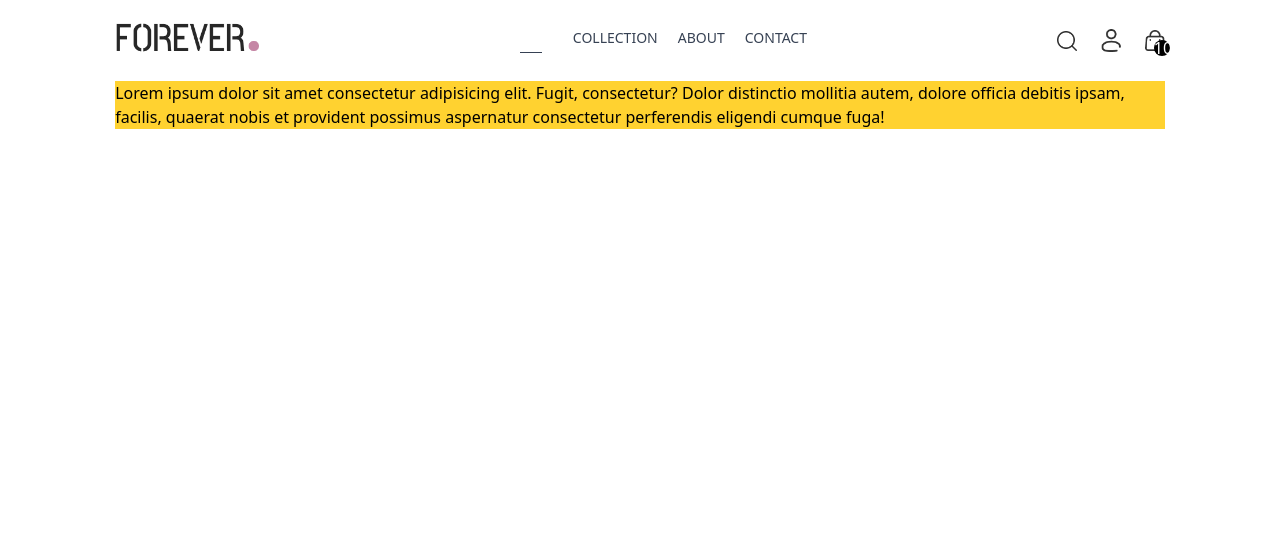
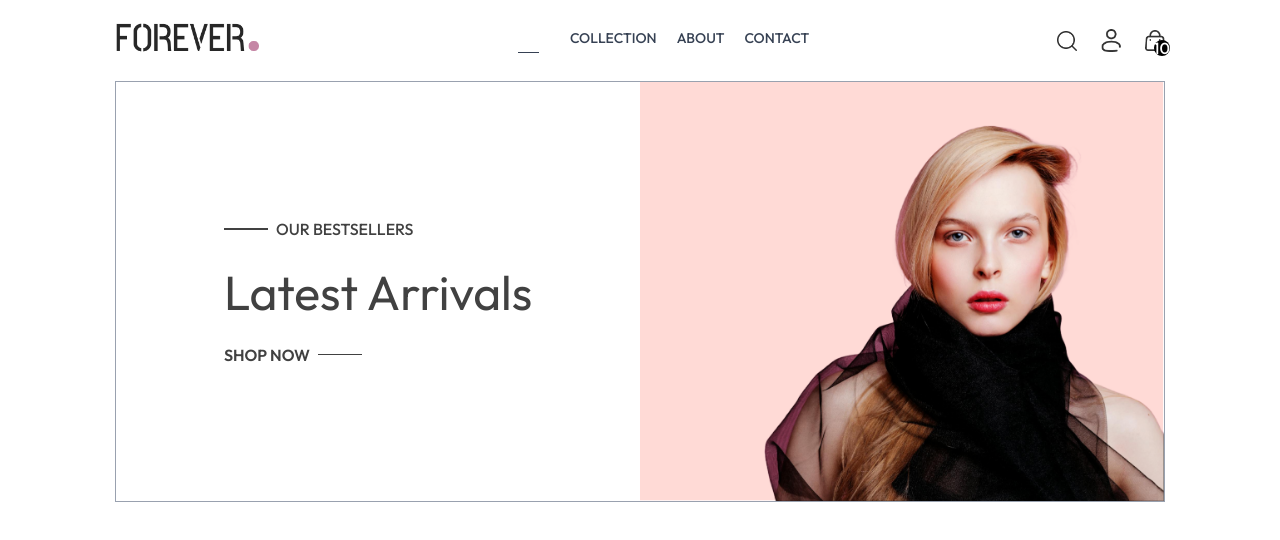
Before and after one commit to muqeet1001/eCommerce, a React (Vite) app in the folder frontend/: page / in a window 1280 px wide. Shown: the top 540 px of the page. Built offline with nearby package versions, Linux system fonts and the light colour scheme.

Commit message:
Refactor Navbar component for improved readability and update styles in index.css; add Hero component for enhanced homepage layout

```diff
--- /dev/null
+++ b/frontend/src/components/Hero.jsx
@@ -0,0 +1,28 @@
+import React from 'react'
+import { assets } from './../assets/assets';
+
+function Hero() {
+  return (
+    <div  className="hero-container flex flex-col sm:flex-row border border-gray-400">
+        {/* Left Section */}
+       <div className='w-full sm:w-1/2 flex items-center justify-center py-10 sm:py-0'>
+           <div className='text-[#414141]'>
+               <div className='flex items-center gap-2'>
+                <p className='w-8 md:w-11 h-0.5 bg-[#414141]'></p>
+                <p className='font-medium text-sm md:text-base'>OUR BESTSELLERS</p>
+               </div>
+               <h1 className=' .prata-regular text-3xl sm:py-3 lg:text-5xl leading-relaxed'>Latest Arrivals</h1>
+               <div className='flex items-center gap-2'>
+                <p className='font-semibold text-sm md:text-base'>SHOP NOW</p>
+                 <p className=' w-8 md:w-11 h-px bg-[#414141]'></p>
+               </div>
+           </div>
+           {/* Hero Right side */}
+
+       </div>
+       <img className='w-full sm:w-1/2' src={assets.hero_img} alt="" />
+    </div>
+  )
+}
+
+export default Hero
--- a/frontend/src/components/Navbar.jsx
+++ b/frontend/src/components/Navbar.jsx
@@ -1,7 +1,6 @@
-import {useState}from 'react'
+import { useState } from 'react'
 import { assets } from '../assets/assets'
-import { NavLink,Link } from 'react-router-dom'
-import Collection from './../pages/Collection';
+import { NavLink, Link } from 'react-router-dom'
 function Navbar() {
     const [visible, setvisible] = useState(false)
     return (
@@ -37,23 +36,23 @@ function Navbar() {
                         </div>
                     </div>
                 </div>
-                 <Link to='/card' className='relative'>
-             <img src={assets.cart_icon} className='w-5' alt="" />
-             <p className='absolute right-[-5px] bottom-[-5px] w-4 text-center leading-4 bg-black text-white aspect-square rounded-full text-[-8px]  '>10</p>
-            </Link>
-            <img onClick={()=>setvisible(true)} src={assets.menu_icon} className='w-5 cursor-pointer sm:hidden ' alt="" />
+                <Link to='/card' className='relative'>
+                    <img src={assets.cart_icon} className='w-5' alt="" />
+                    <p className='absolute right-[-5px] bottom-[-5px] w-4 text-center leading-4 bg-black text-white aspect-square rounded-full text-[-8px]  '>10</p>
+                </Link>
+                <img onClick={() => setvisible(true)} src={assets.menu_icon} className='w-5 cursor-pointer sm:hidden ' alt="" />
             </div>
             {/* sidebar menu for mobile */}
-            <div className={`absolute top-0 right-0 bottom-0 overflow-hidden bg-white transition-all ${visible?'w-full':'w-0'}`}>
+            <div className={`absolute top-0 right-0 bottom-0 overflow-hidden bg-white transition-all ${visible ? 'w-100' : 'w-0'}`}>
                 <div className='flex flex-col text-gray-600'>
-                    <div onClick={()=>setvisible(false)} className='flex items-center gap-4 p-3'>
+                    <div onClick={() => setvisible(false)} className='flex items-center gap-4 p-3'>
                         <img className='h-4 rotate-180' src={assets.dropdown_icon} alt="" />
                         <p>Back</p>
                     </div>
-                    <NavLink onClick={()=>setvisible(false)} className='py-2 pl-6 border' to='/'>HOME</NavLink>
-                    <NavLink onClick={()=>setvisible(false)} className='py-2 pl-6 border'to='/collection'>COLLECTION</NavLink>
-                    <NavLink onClick={()=>setvisible(false)} className='py-2 pl-6 border'to='/about'>ABOUT</NavLink>
-                    <NavLink onClick={()=>setvisible(false)} className='py-2 pl-6 border'to='/'contact>CONTACT</NavLink>
+                    <NavLink onClick={() => setvisible(false)} className='py-2 pl-6 border' to='/'>HOME</NavLink>
+                    <NavLink onClick={() => setvisible(false)} className='py-2 pl-6 border' to='/collection'>COLLECTION</NavLink>
+                    <NavLink onClick={() => setvisible(false)} className='py-2 pl-6 border' to='/about'>ABOUT</NavLink>
+                    <NavLink onClick={() => setvisible(false)} className='py-2 pl-6 border' to='/' contact>CONTACT</NavLink>
                 </div>
             </div>
         </div>
--- a/frontend/src/index.css
+++ b/frontend/src/index.css
@@ -1,4 +1,5 @@
- @import "tailwindcss";
+@import url('https://fonts.googleapis.com/css2?family=Outfit:wght@100..900&family=Prata&display=swap');
+@import "tailwindcss";
 
 @keyframes classicSpacing {
   from {
@@ -26,3 +27,16 @@ a.active p {
  a.active hr{
     display: block;
  }
+ *{
+   font-family: "Outfit", sans-serif;
+ }
+ .prata-regular {
+  font-family: "Prata", serif;
+  font-weight: 400;
+  font-style: normal;
+}
+  .outfit-regular {
+    font-family: "Outfit", sans-serif;
+    font-weight: 400;
+    font-style: normal;
+  }
--- a/frontend/src/pages/Home.jsx
+++ b/frontend/src/pages/Home.jsx
@@ -1,8 +1,8 @@
 import React from 'react'
-
+import Hero from '../components/Hero.jsx'
 function Home() {
   return (
-    <div className='bg-amber-300'>Lorem ipsum dolor sit amet consectetur adipisicing elit. Fugit, consectetur? Dolor distinctio mollitia autem, dolore officia debitis ipsam, facilis, quaerat nobis et provident possimus aspernatur consectetur perferendis eligendi cumque fuga!</div>
+    <Hero />
   )
 }
 
```
